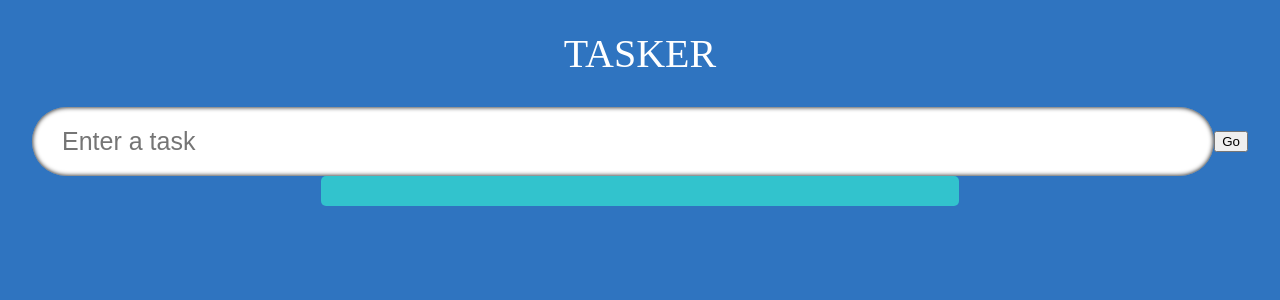
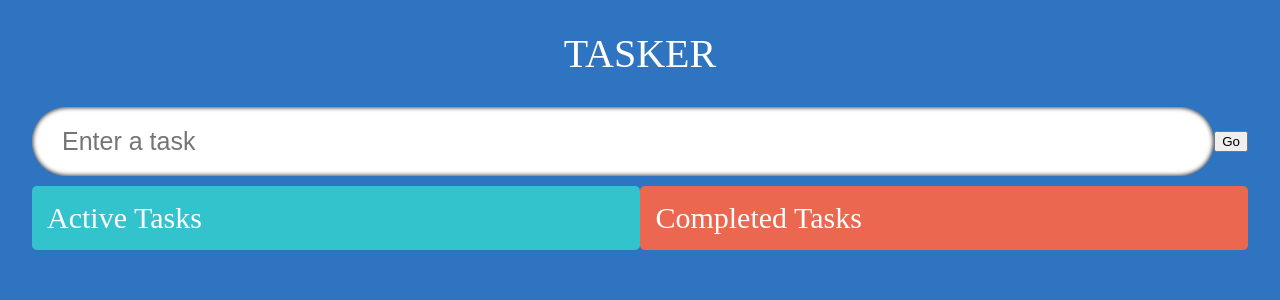
Before and after one commit to DEV-YJY/ts-todo, a React (Create React App) app: page / in a window 1280 px wide. Shown: the top 300 px of the page. Built offline with nearby package versions, Linux system fonts and the light colour scheme; a web font is replaced by a local one.

Commit message:
Dnd setup

```diff
--- a/package.json
+++ b/package.json
@@ -9,8 +9,10 @@
     "@types/jest": "^27.5.2",
     "@types/node": "^16.11.47",
     "@types/react": "^18.0.15",
+    "@types/react-beautiful-dnd": "^13.1.2",
     "@types/react-dom": "^18.0.6",
     "react": "^18.2.0",
+    "react-beautiful-dnd": "^13.1.0",
     "react-dom": "^18.2.0",
     "react-icons": "^4.4.0",
     "react-scripts": "5.0.1",
--- a/src/App.tsx
+++ b/src/App.tsx
@@ -3,10 +3,12 @@ import './App.css'
 import InputField from './components/InputField'
 import TodoList from './components/TodoList'
 import { Todo } from './model'
+import { DragDropContext } from 'react-beautiful-dnd'
 
 const App: React.FC = () => {
   const [todo, setTodo] = useState<string>('')
   const [todos, setTodos] = useState<Todo[]>([])
+  const [completedTodos, setCompletedTodos] = useState<Todo[]>([])
 
   const handleAdd = (e: React.FormEvent): void => {
     e.preventDefault()
@@ -18,11 +20,18 @@ const App: React.FC = () => {
   console.log(todos)
 
   return (
-    <div className='App'>
-      <span className='heading'>Tasker</span>
-      <InputField todo={todo} setTodo={setTodo} handleAdd={handleAdd}/>
-      <TodoList todos={todos} setTodos={setTodos} />
-    </div>
+    <DragDropContext onDragEnd={() => {}}>
+      <div className='App'>
+        <span className='heading'>Tasker</span>
+        <InputField todo={todo} setTodo={setTodo} handleAdd={handleAdd}/>
+        <TodoList
+          todos={todos}
+          setTodos={setTodos}
+          completedTodos={completedTodos}
+          setCompletedTodos={setCompletedTodos}
+        />
+      </div>
+    </DragDropContext>
   )
 }
 
--- a/src/components/SingleTodo.tsx
+++ b/src/components/SingleTodo.tsx
@@ -2,87 +2,90 @@ import React, { useState, useRef, useEffect } from 'react'
 import { Todo } from '../model'
 import { AiFillDelete, AiFillEdit } from 'react-icons/ai'
 import { MdDone } from 'react-icons/md'
+import { Draggable } from 'react-beautiful-dnd'
 
 type Props = {
+  index: number
   todo: Todo
   todos: Todo[]
   setTodos: React.Dispatch<React.SetStateAction<Todo[]>>
 }
 
 
-const SingleTodo = ({todo, todos, setTodos}: Props) => {
+const SingleTodo = ({index, todo, todos, setTodos}: Props) => {
 
-  const [edit, setEdit] = useState<boolean>(false)
-  const [editTodo, setEditTodo] = useState<string>(todo.todo)
-  const inputRef = useRef<HTMLInputElement>(null)
+  const [edit, setEdit] = useState<boolean>(false);
+  const [editTodo, setEditTodo] = useState<string>(todo.todo);
+
+  const inputRef = useRef<HTMLInputElement>(null);
+  useEffect(() => {
+    inputRef.current?.focus();
+  }, [edit]);
 
   const handleEdit = (e: React.FormEvent, id: number) => {
-    e.preventDefault()
-    setTodos(todos.map(todo => (todo.id === id ? { ...todo, todo: editTodo} : todo )))
-    setEdit(false)
-  }
+    e.preventDefault();
+    setTodos(
+      todos.map((todo) => (todo.id === id ? { ...todo, todo: editTodo } : todo))
+    );
+    setEdit(false);
+  };
 
   const handleDelete = (id: number) => {
-    setTodos(
-      todos.filter(todo => todo.id !== id)
-    )
-  }
+    setTodos(todos.filter((todo) => todo.id !== id));
+  };
 
   const handleDone = (id: number) => {
     setTodos(
-      todos.map(todo =>
-        todo.id === id ? {...todo, isDone: !todo.isDone} : todo
+      todos.map((todo) =>
+        todo.id === id ? { ...todo, isDone: !todo.isDone } : todo
       )
-    )}
-
-  useEffect(() => {
-    inputRef.current?.focus()
-  }, [edit])
+    );
+  };
 
   return (
-    <form className='todos__single' onSubmit={e => handleEdit(e, todo.id)}>
-      {
-        edit ? (
+    <Draggable draggableId={todo.id.toString()} index={index}>
+      {(provided, snapshot) => (
+        <form
+          onSubmit={(e) => handleEdit(e, todo.id)}
+          {...provided.draggableProps}
+          {...provided.dragHandleProps}
+          ref={provided.innerRef}
+          className={`todos__single ${snapshot.isDragging ? "drag" : ""}`}
+        >
+          {edit ? (
             <input
-            ref={inputRef}
-            className='todos__single--text'
               value={editTodo}
               onChange={(e) => setEditTodo(e.target.value)}
+              className="todos__single--text"
+              ref={inputRef}
             />
+          ) : todo.isDone ? (
+            <s className="todos__single--text">{todo.todo}</s>
           ) : (
-          todo.isDone ? (
-            <s className="todos__single--text">
-            {todo.todo}
-            </s>
-          ) : (
-            <span className="todos__single--text">
-              {todo.todo}
-            </span>
-          )
-        )
-      }
-
+            <span className="todos__single--text">{todo.todo}</span>
+          )}
           <div>
             <span
               className="icon"
               onClick={() => {
                 if (!edit && !todo.isDone) {
-              setEdit(!edit)
+                  setEdit(!edit);
                 }
-          }}>
+              }}
+            >
               <AiFillEdit />
             </span>
-
             <span className="icon" onClick={() => handleDelete(todo.id)}>
               <AiFillDelete />
             </span>
-
             <span className="icon" onClick={() => handleDone(todo.id)}>
               <MdDone />
             </span>
           </div>
         </form>
-  )
-}
+      )}
+    </Draggable>
+  );
+};
 
 export default SingleTodo
--- a/src/components/TodoList.tsx
+++ b/src/components/TodoList.tsx
@@ -1,23 +1,70 @@
 import React from 'react'
+import { Droppable } from 'react-beautiful-dnd';
 import { Todo } from '../model'
 import SingleTodo from './SingleTodo';
 import './styles.css'
 
 interface Props {
   todos: Array<Todo>;
-  setTodos: React.Dispatch<React.SetStateAction<Array<Todo>>>;
+  setTodos: React.Dispatch<React.SetStateAction<Todo[]>>
+  completedTodos: Todo[]
+  setCompletedTodos: React.Dispatch<React.SetStateAction<Todo[]>>
 }
 
-const TodoList: React.FC<Props> = ({todos, setTodos}) => {
+const TodoList: React.FC<Props> = ({
+  todos,
+  setTodos,
+  completedTodos,
+  setCompletedTodos,
+}) => {
   return (
-    <div className='todos'>
-      {todos.map(todo => {
-        return (
-          <SingleTodo todo={todo} key={todo.id} todos={todos} setTodos={setTodos} />
-        )
-      })}
+    <div className="container">
+      <Droppable droppableId="TodosList">
+        {(provided, snapshot) => (
+          <div
+            className={`todos ${snapshot.isDraggingOver ? "dragactive" : ""}`}
+            ref={provided.innerRef}
+            {...provided.droppableProps}
+          >
+            <span className="todos__heading">Active Tasks</span>
+            {todos?.map((todo, index) => (
+              <SingleTodo
+                index={index}
+                todos={todos}
+                todo={todo}
+                key={todo.id}
+                setTodos={setTodos}
+              />
+            ))}
+            {provided.placeholder}
+          </div>
+        )}
+      </Droppable>
+      <Droppable droppableId="TodosRemove">
+        {(provided, snapshot) => (
+          <div
+            ref={provided.innerRef}
+            {...provided.droppableProps}
+            className={`todos  ${
+              snapshot.isDraggingOver ? "dragcomplete" : "remove"
+            }`}
+          >
+            <span className="todos__heading">Completed Tasks</span>
+            {completedTodos?.map((todo, index) => (
+              <SingleTodo
+                index={index}
+                todos={completedTodos}
+                todo={todo}
+                key={todo.id}
+                setTodos={setCompletedTodos}
+              />
+            ))}
+            {provided.placeholder}
+          </div>
+        )}
+      </Droppable>
     </div>
-  )
-}
+  );
+};
 
-export default TodoList
+export default TodoList;
```
Also changed, not shown: 1 other file (tests, documents, lock files or other folders). Lines whose indentation alone changed are shown as unchanged.
